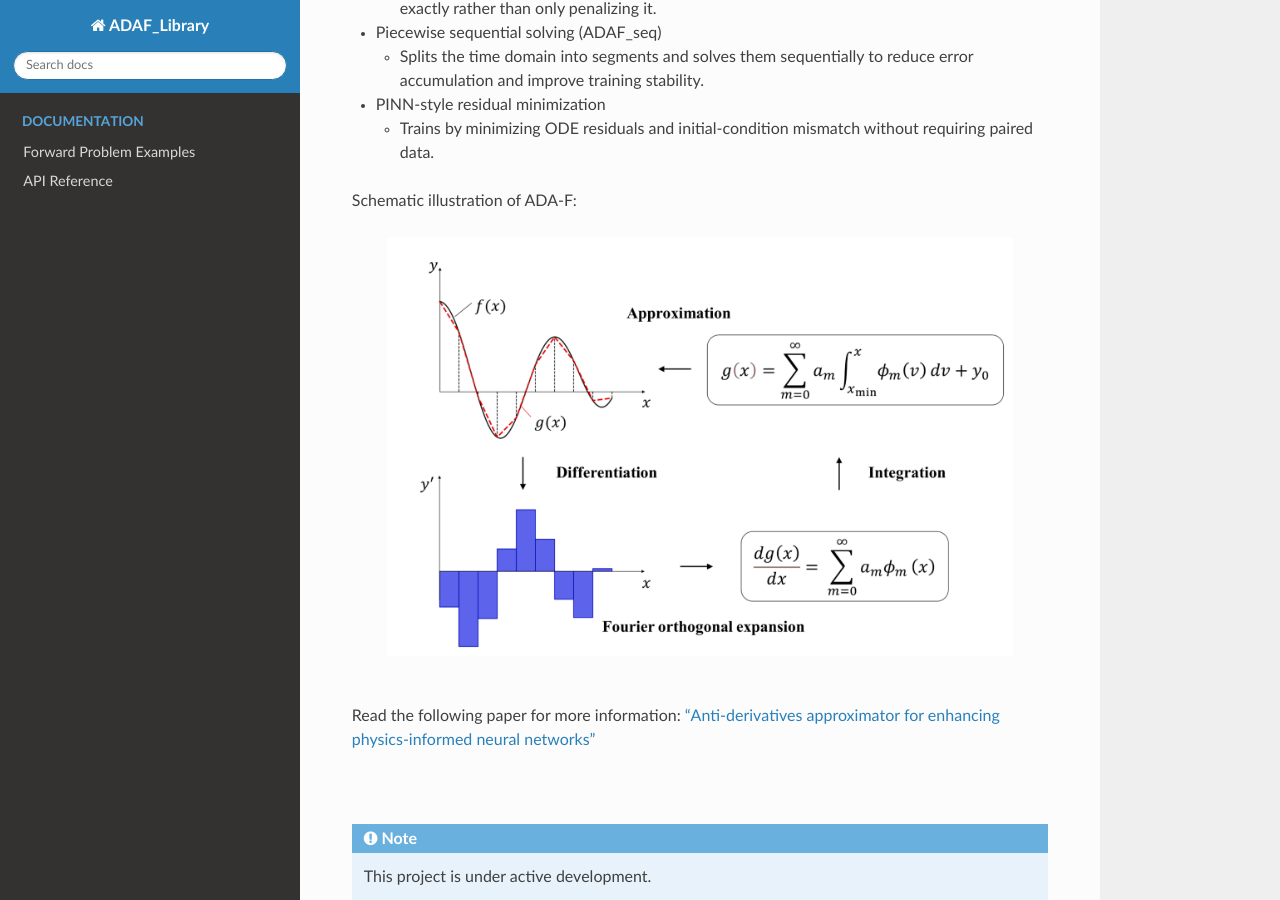
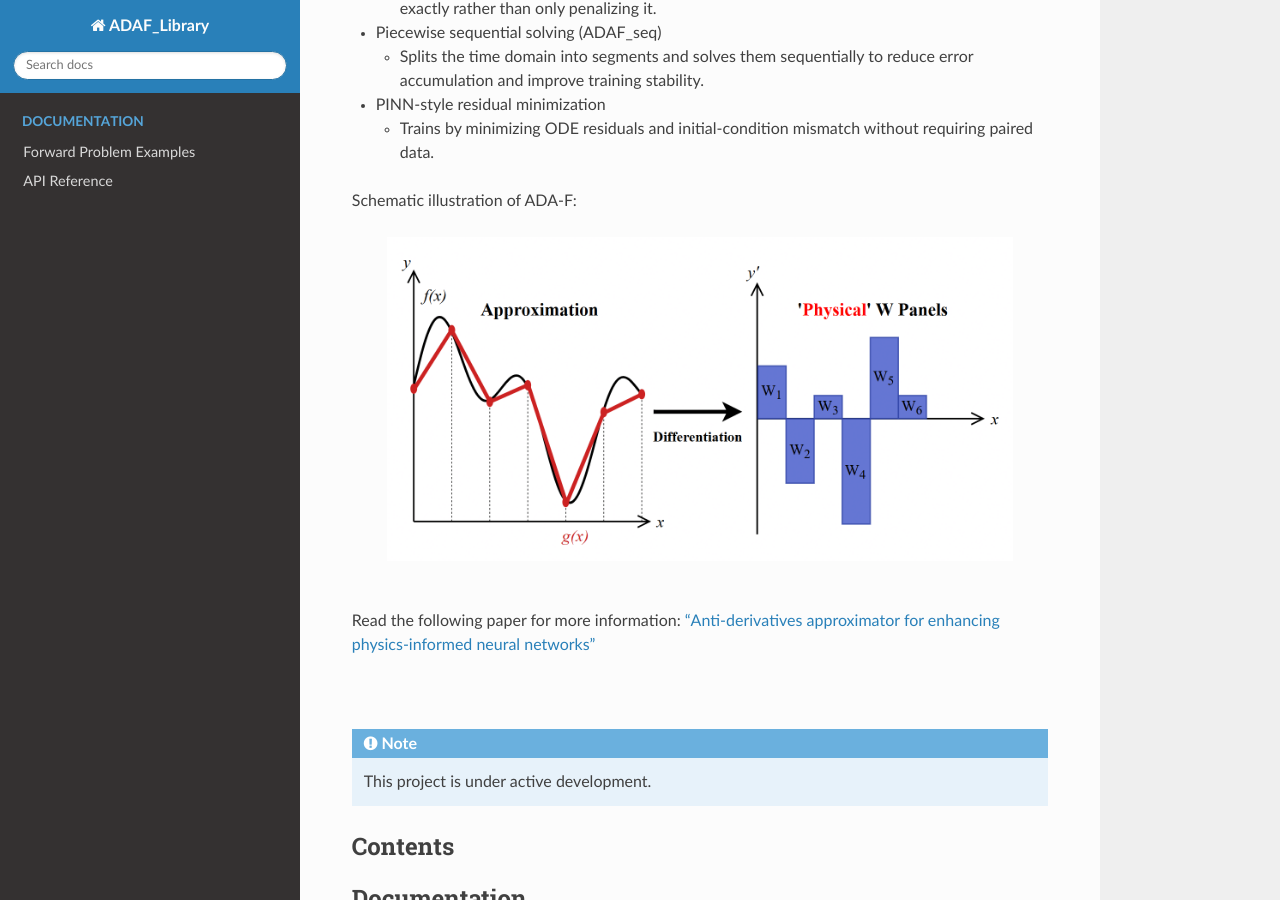
Before and after one commit to yooyoungwoo7/ADAF_Library, a Sphinx documentation site: the page built from docs/source/index.rst, in a window 1280 px wide and 900 px high, scrolled down 499 px. Built offline with Sphinx 7.4.7 and the Read the Docs theme 3.1.0, drawn with Linux system fonts in a browser that asks for light colours.

Commit message:
Update index.rst

```diff
--- a/docs/source/index.rst
+++ b/docs/source/index.rst
@@ -31,7 +31,7 @@ through physics-informed learning. Especially based on the ADA-F (Anti Derivativ
 
 Schematic illustration of ADA-F:
 
-.. figure:: ADAF_schematic.png
+.. figure:: ADA_schematic.png
    :width: 90%
    :align: center
    :alt: ADA-F schematic illustration
```
